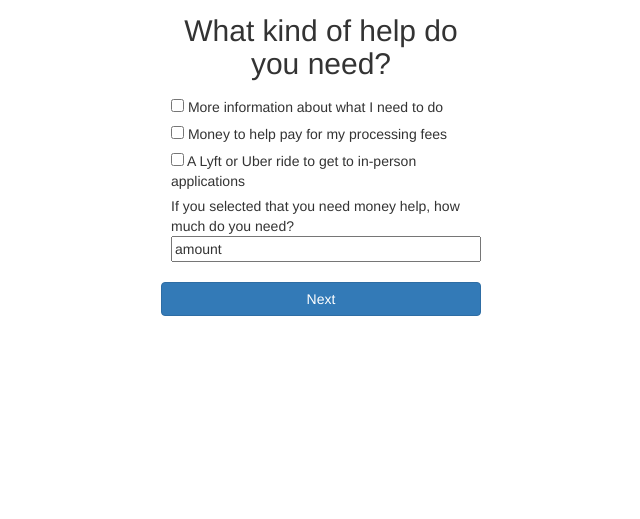
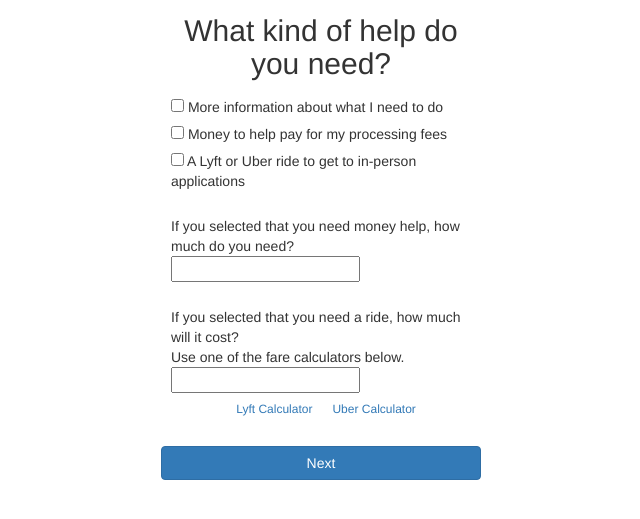
Before and after one commit to unfamiliarish2/voting_id_app, a Django app: page /helpee in a window 1280 px wide. Shown: the part 138-657 px from the top of the page, without its empty margins (319-959 px from the left). Run offline with Django 3.2, Linux system fonts and the light colour scheme; parts of the project's set-up code (start-up, migrations or seed data) failed here and were passed over; some libraries are stand-ins or nearby versions.

Commit message:
mostly working, doesn't save travel_cost for helpee

```diff
--- a/liftUpDemocracy/urls.py
+++ b/liftUpDemocracy/urls.py
@@ -40,6 +40,8 @@ urlpatterns = [
     url(r'^location$', views.getLocationForm, name="getLocationForm"),
     url(r'^location_post', views.submitLocationInfo, name="submitLocationInfo"),
 
+    url(r'^thank_you', views.thankYou, name="thankYou"),
+
     url(r'^demographics$', views.getDemographicForm, name="getDemographicForm"),
     url(r'^demographics_post$', views.submitDemographicInfo, name="submitDemographicInfo"),
 
--- a/publicSite/models.py
+++ b/publicSite/models.py
@@ -59,6 +59,7 @@ class Helpee(models.Model):
     travel = models.BooleanField()
     money = models.BooleanField()
     amount_needed = models.IntegerField()
+    travel_cost = models.IntegerField()
 
     def email(self):
         return self.user.email
--- a/publicSite/static/style.css
+++ b/publicSite/static/style.css
@@ -77,5 +77,5 @@
 }
 
 .full-width {
-  width: 100%;
+  width: 320px;
 }
--- a/publicSite/templates/helpeeForm.html
+++ b/publicSite/templates/helpeeForm.html
@@ -31,13 +31,28 @@
                 A Lyft or Uber ride to get to in-person applications
               </label>
             </div>
-
+            </br>
             <div class="form-check">
               <label class="form-check-label">
                 If you selected that you need money help, how much do you need?</br>
-                <input class="form-check-input full-width" type="text" value="amount" name="checks[]">
+                <input class="form-check-input" type="text" name="amount">
               </label>
             </div>
+</br>
+            <div class="form-check">
+              <label class="form-check-label">
+                If you selected that you need a ride, how much will it cost?</br>
+                Use one of the fare calculators below.<br>
+                <input class="form-check-input" type="text" name="travel_cost">
+
+                <h6 class="text-center">
+                  <a target="_blank" href="https://estimatefares.com/">Lyft Calculator</a>&nbsp;&nbsp;&nbsp;&nbsp;&nbsp;
+                  <a target="_blank" href="https://www.uber.com/fare-estimate/">Uber Calculator</a>
+                </h6>
+              </label>
+            </div>
+
+
 
         </div>
 
--- a/publicSite/views.py
+++ b/publicSite/views.py
@@ -31,9 +31,11 @@ def submitHelperInfo(request):
 
     helper.money = 'money' in selections
     helper.travel = 'travel' in selections
+    helper.amount_available = request.POST.get('amount', 0)
+
     helper.save()
 
-    return HttpResponseRedirect(reverse('getDemographicForm'))
+    return HttpResponseRedirect(reverse('getLocationForm'))
 
 
 
@@ -56,10 +58,12 @@ def submitHelpeeInfo(request):
     helpee.info = 'info' in selections
     helpee.money = 'money' in selections
     helpee.travel = 'travel' in selections
+    helpee.amount_needed = request.POST.get('amount', None)
+    helpee.travel_cost = request.POST.get('travel_cost', None)
+
     helpee.save()
 
-    return HttpResponseRedirect(reverse('getDemographicForm'))
-
+    return HttpResponseRedirect(reverse('getLocationForm'))
 
 
 
@@ -69,8 +73,24 @@ def getLocationForm(request):
 
 #CREATE - add new campground to database
 def submitLocationInfo(request):
-    return
 
+    user = request.user
+
+    try:
+        person = user.helper
+    except:
+        person = user.helpee
+
+    person.state = request.POST.get('state', None)
+    person.city = request.POST.get('city', None)
+    person.save()
+
+    return HttpResponseRedirect(reverse('thankYou'))
+
+
+#THANK YOU Page
+def thankYou(request):
+    return render(request, 'thankYou.html')
 
 
 #NEW - show form to create new demographic info
```
Also changed, not shown: publicSite/templates/helperForm.html (+7 -1 lines), publicSite/templates/locationForm.html (+39 -0 lines), publicSite/templates/thankYou.html (added, +12 -0 lines), db.sqlite3, publicSite/migrations/0009_auto_20171210_1937.py (added).
